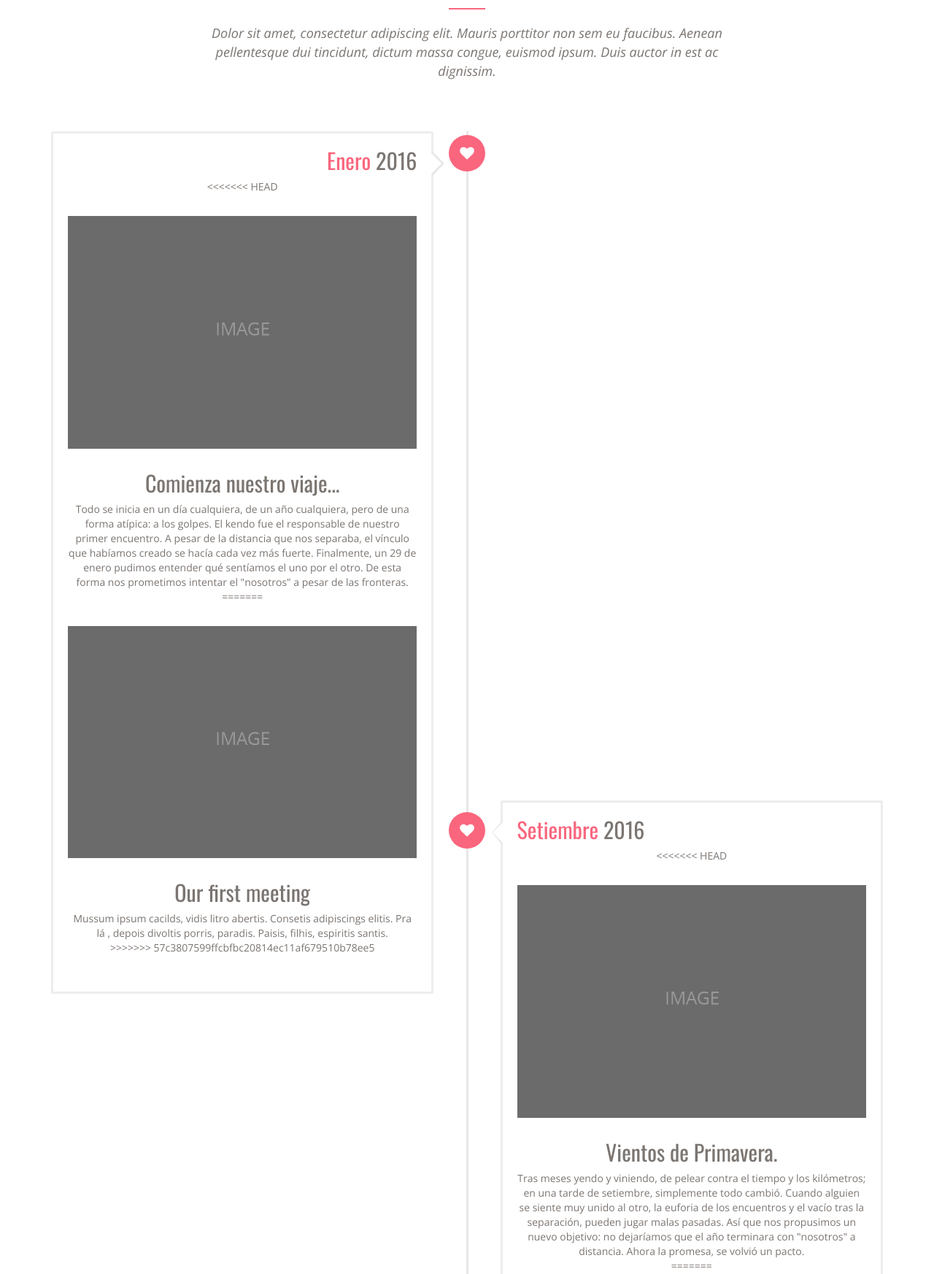
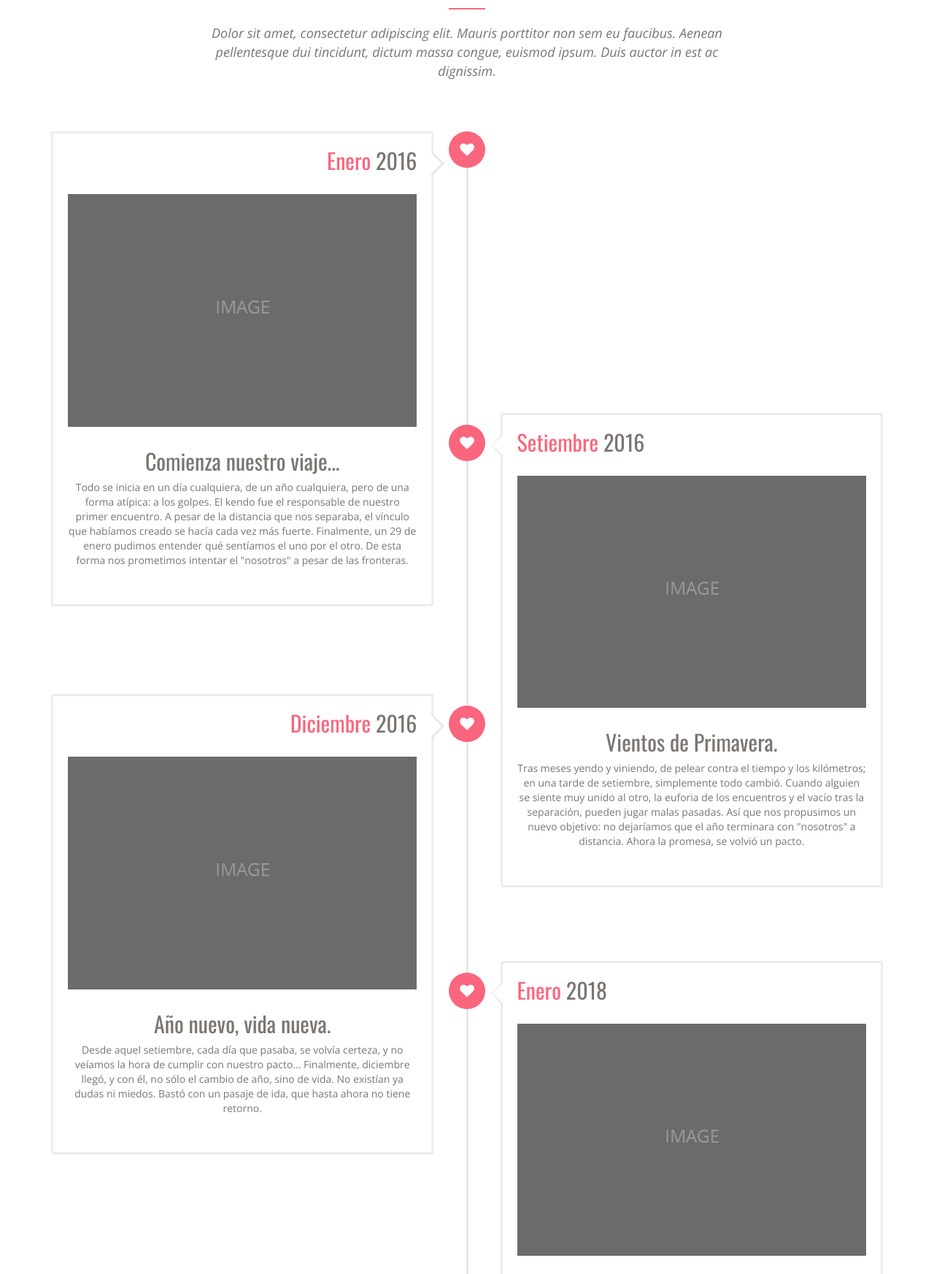
Before and after one commit to thiagovars/ThiagoYMariana, a PHP site: page / in a window 1280 px wide. Shown: the part 2531-4277 px from the top of the page at 73% size. Run offline with PHP 8.4, Linux system fonts and the light colour scheme.

Commit message:
Conflitos commitados
Modificado o texto da Mari

```diff
--- a/index.php
+++ b/index.php
@@ -203,15 +203,9 @@ require_once('inc/traduc.php'); ?>
                       <h2 class="timeline-title"><span>Enero</span> 2016</h2>
                     </div>
                     <div class="timeline-body text-center">
-<<<<<<< HEAD
                       <img src="img/story/story-img-01.jpg" class="img-responsive" alt="Our Story"/>
                       <h2 class="timeline-title">Comienza nuestro viaje...</h2>
                       <p>Todo se inicia en un día cualquiera, de un año cualquiera, pero de una forma atípica: a los golpes. El kendo fue el responsable de nuestro primer encuentro. A pesar de la distancia que nos separaba, el vínculo que habíamos creado se hacía cada vez más fuerte. Finalmente, un 29 de enero pudimos entender qué sentíamos el uno por el otro. De esta forma nos prometimos intentar el "nosotros" a pesar de las fronteras. </p>
-=======
-                      <img src="../img/story/story-img-01.jpg" class="img-responsive" alt="Our Story"/>
-                      <h2 class="timeline-title">Our first meeting</h2>
-                      <p>Mussum ipsum cacilds, vidis litro abertis. Consetis adipiscings elitis. Pra lá , depois divoltis porris, paradis. Paisis, filhis, espiritis santis.</p>
->>>>>>> 57c3807599ffcbfbc20814ec11af679510b78ee5
                     </div>
                   </div>
                 </li>
@@ -222,15 +216,9 @@ require_once('inc/traduc.php'); ?>
                       <h2 class="timeline-title"><span>Setiembre</span> 2016</h2>
                     </div>
                     <div class="timeline-body text-center">
-<<<<<<< HEAD
                       <img src="img/story/story-img-02.jpg" class="img-responsive" alt="Our Story"/>
                       <h2 class="timeline-title">Vientos de Primavera.</h2>
                       <p>Tras meses yendo y viniendo, de pelear contra el tiempo y los kilómetros; en una tarde de setiembre, simplemente todo cambió. Cuando alguien se siente muy unido al otro, la euforia de los encuentros y el vacío tras la separación, pueden jugar malas pasadas. Así que nos propusimos un nuevo objetivo: no dejaríamos que el año terminara con "nosotros" a distancia. Ahora la promesa, se volvió un pacto.</p>
-=======
-                      <img src="../img/story/story-img-02.jpg" class="img-responsive" alt="Our Story"/>
-                      <h2 class="timeline-title">Great witer days</h2>
-                      <p>Mussum ipsum cacilds, vidis litro abertis.  Mauris porttitor non sem eu faucibus. Aenean pellentesque dui tincidunt mauris porttitor non sem eu faucibus. Aenean pellentesque dui tincidunt,Consetis adipiscings elitis. Pra lá , depois divoltis porris, paradis. Paisis, filhis, espiritis santis .</p>
->>>>>>> 57c3807599ffcbfbc20814ec11af679510b78ee5
                     </div>
                   </div>
                 </li>
@@ -241,15 +229,9 @@ require_once('inc/traduc.php'); ?>
                       <h2 class="timeline-title"> <span>Diciembre</span> 2016</h2>
                     </div>
                     <div class="timeline-body text-center">
-<<<<<<< HEAD
                       <img src="img/story/story-img-03.jpg" class="img-responsive" alt="Our Story"/>
                       <h2 class="timeline-title">Año nuevo, vida nueva.</h2>
                       <p>Desde aquel setiembre, cada día que pasaba, se volvía certeza, y no veíamos la hora de cumplir con nuestro pacto... Finalmente, diciembre llegó, y con él, no sólo el cambio de año, sino de vida. No existían ya dudas ni miedos. Bastó con un pasaje de ida, que hasta ahora no tiene retorno.</p>
-=======
-                      <img src="../img/story/story-img-03.jpg" class="img-responsive" alt="Our Story"/>
-                      <h2 class="timeline-title">Trip to caribbean</h2>
-                      <p>Mussum ipsum cacilds, vidis litro abertis. Consetis adipiscings elitis. Pra lá , depois divoltis porris, paradis. Paisis, filhis, espiritis santis.</p>
->>>>>>> 57c3807599ffcbfbc20814ec11af679510b78ee5
                     </div>
                   </div>
                 </li>
@@ -260,15 +242,9 @@ require_once('inc/traduc.php'); ?>
                       <h2 class="timeline-title"><span>Enero</span> 2018</h2>
                     </div>
                     <div class="timeline-body text-center">
-<<<<<<< HEAD
                       <img src="img/story/story-img-04.jpg" class="img-responsive" alt="Our Story"/>
                       <h2 class="timeline-title">Tiempo circular.</h2>
                       <p>Hay personas que creen en las coincidencias. Enero es nuestra hermosa coincidencia. En enero se inició nuestro amor, en enero dejamos atrás la distancia, y ahora, en enero, decidimos que queremos que el "nosotros" perdure en el tiempo. </p>
-=======
-                      <img src="../img/story/story-img-04.jpg" class="img-responsive" alt="Our Story"/>
-                      <h2 class="timeline-title">Autumn love</h2>
-                      <p>Mussum ipsum cacilds, vidis litro abertis. Consetis adipiscings elitis. Pra lá , depois divoltis porris, paradis. Paisis, filhis, espiritis santis.</p>
->>>>>>> 57c3807599ffcbfbc20814ec11af679510b78ee5
                     </div>
                   </div>
                 </li>
```
